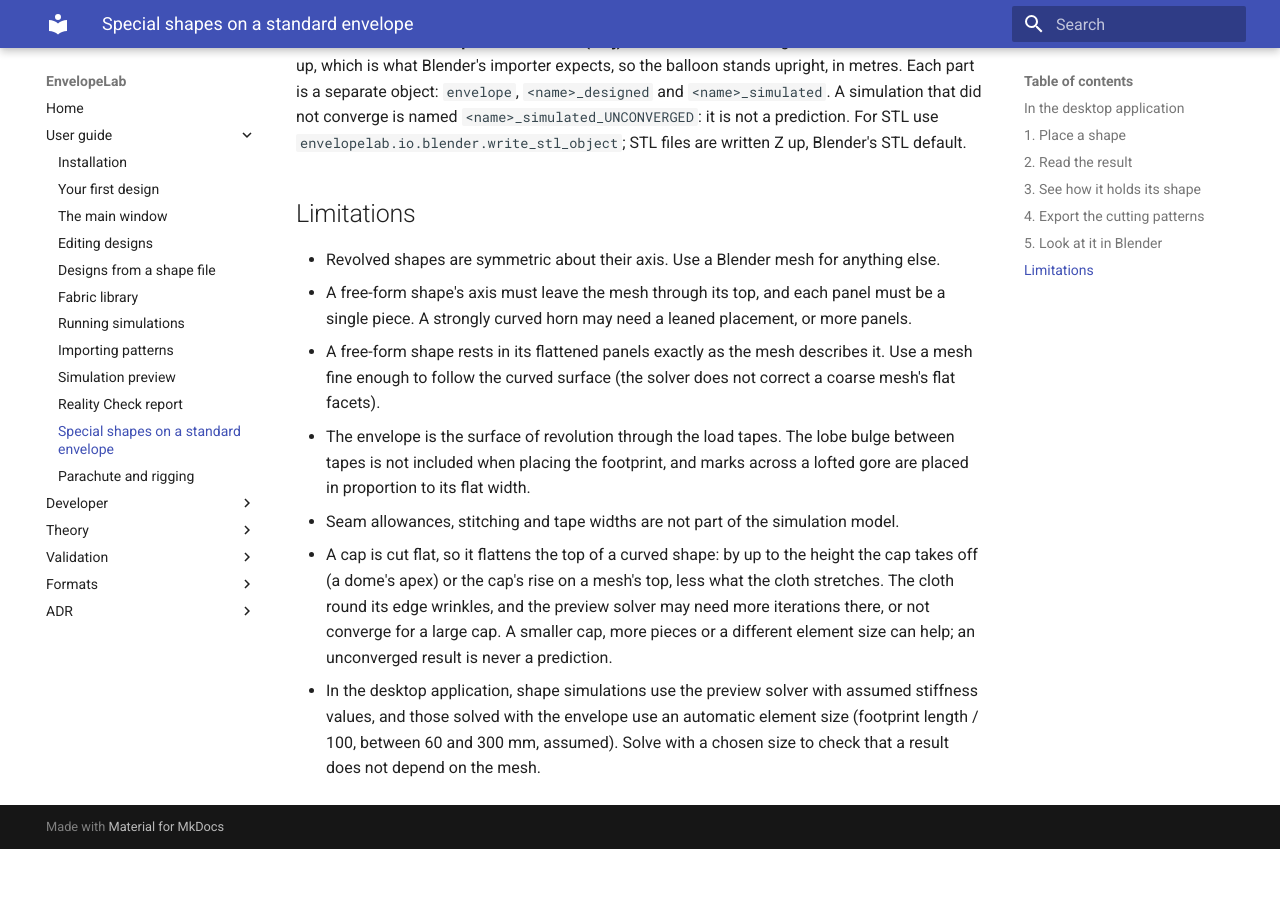
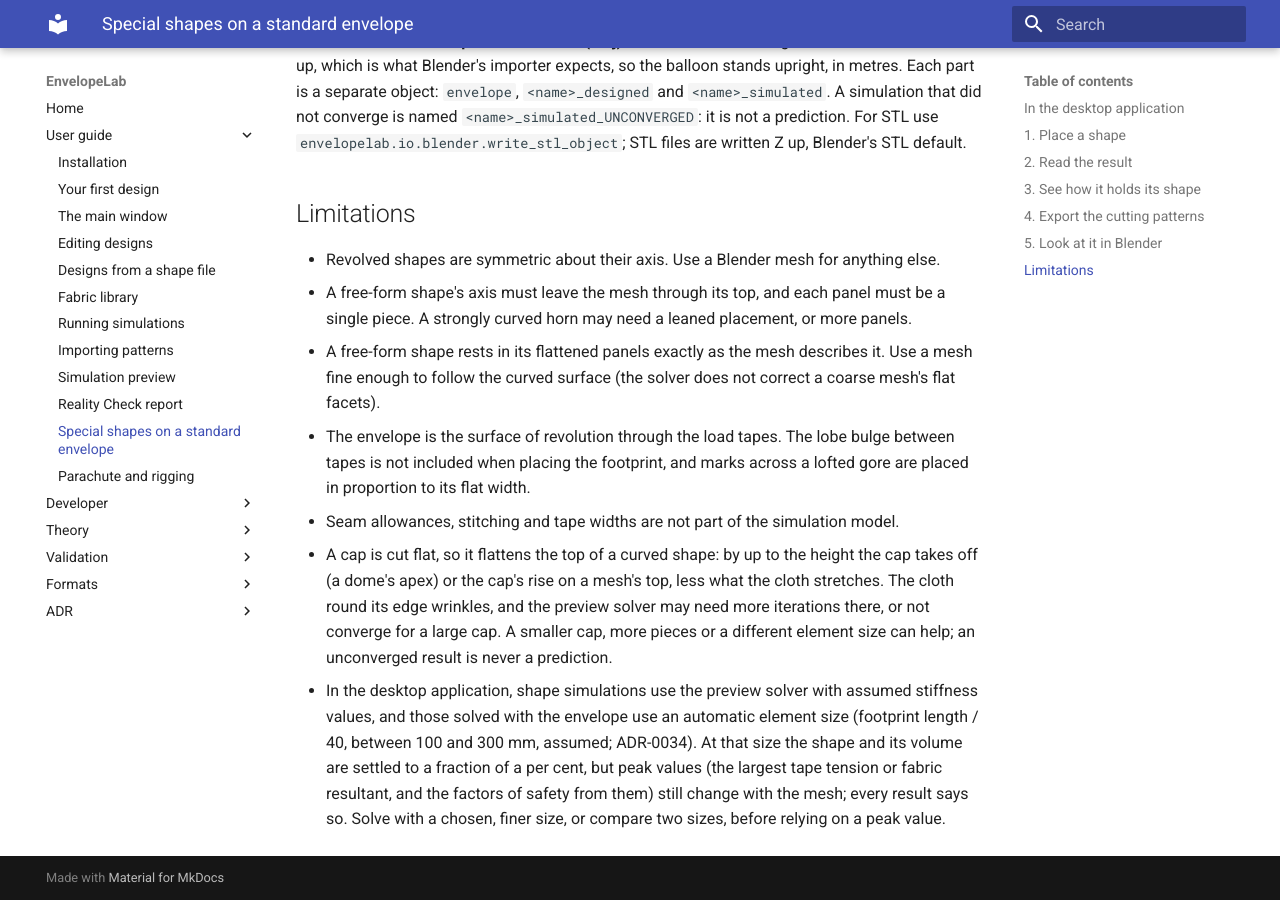
Before and after one commit to ekoenig4/EnvelopeLab, an MkDocs documentation site: the page built from docs/user/special-shape-primitives.md, in a window 1280 px wide and 900 px high, scrolled down 7831 px. Built offline with MkDocs 1.6.1 and Material for MkDocs 9.7.7, drawn with Linux system fonts in a browser that asks for light colours; before the commit the page ends 8680 px from its top, so only the background shows below that; some of the changed text lies outside the part shown.

Commit message:
feat(project): size shape meshes from a study, warn that peaks are local
The automatic element size of a shape solved with the envelope was
footprint length / 100, 60 to 300 mm (ADR-0030, assumed, no study). With
the shapes converging (ADR-0033), a mesh study on the user's Smalley 90K
alien design (its own mesh shapes, preview, one shape at a time):

  antenna  150/120/90/60 mm: height 3.263/3.260/3.258/3.254 m,
           solve 24/51/96/333 s, rim tape max 53.8/53.1/51.6/47.7 N
  eye pod  400/300/229/160 mm: height 1.180/1.178/1.176/1.178 m,
           solve 9/23/70/139 s, rim tape max 162.9/177.2/180.2/189.1 N

The shape settles within 0.3 % at coarse sizes; the peak tape tension is
local and keeps moving. The rule is now footprint length / 40, 100 to
300 mm (ADR-0034; 300 mm kept: at 400 mm the eye pod's rim-tape peak was
10 % low, at 300 mm 2 %). Every shape result now carries a
peak_values_mesh_dependent warning (peak tensions, resultants and their
factors of safety depend on the element size).

On the alien design, all four shapes in parallel (c6b33bb): 374 s at the
old sizes (60 / 229 mm) -> 105 s at the new (100 / 300 mm), all
converged; heights 3.2583 vs 3.2536 m (antenna), 1.1778 vs 1.1765 m
(eye pod).

Tests: test_shape_runs (rule and warning), test_project_shapes,
tests/gui/test_gui_shapes.py: 51 passed. mkdocs --strict builds.

Co-Authored-By: Claude Opus 5.5 <noreply@anthropic.com>
Claude-Session: https://claude.ai/code/session_01Tiox1Teu3kr5QMcySLkL8U

```diff
--- a/docs/user/special-shape-primitives.md
+++ b/docs/user/special-shape-primitives.md
@@ -79,7 +79,7 @@ both come back when you change mode. The screen has three columns:
 5. Every placed shape that has a feed hole is **simulated with the envelope**: **Run
    Preview** and **Run CalculiX** solve the envelope and then each shape with the same
    solver, its skin sewn from the cut pieces and inflated, at an element size of about
-   1/100 of the footprint length (60 to 300 mm; see
+   1/40 of the footprint length (100 to 300 mm; see
    [Running simulations](running-simulations.md)). On the **Simulation** tab,
    **Simulate shape (preview solver)**
    solves the selected shape on its own, with the element size you choose (finer is
@@ -372,5 +372,8 @@ default.
   different element size can help; an unconverged result is never a prediction.
 * In the desktop application, shape simulations use the preview solver with assumed
   stiffness values, and those solved with the envelope use an automatic element size
-  (footprint length / 100, between 60 and 300 mm, assumed). Solve with a chosen size to
-  check that a result does not depend on the mesh.
+  (footprint length / 40, between 100 and 300 mm, assumed; ADR-0034). At that size the
+  shape and its volume are settled to a fraction of a per cent, but peak values (the
+  largest tape tension or fabric resultant, and the factors of safety from them) still
+  change with the mesh; every result says so. Solve with a chosen, finer size, or compare
+  two sizes, before relying on a peak value.
--- a/mkdocs.yml
+++ b/mkdocs.yml
@@ -82,6 +82,7 @@ nav:
       - ADR-0031: adr/ADR-0031-shapes-solved-with-the-envelope.md
       - ADR-0032: adr/ADR-0032-special-shape-caps.md
       - ADR-0033: adr/ADR-0033-energy-consistent-wrinkle-direction.md
+      - ADR-0034: adr/ADR-0034-shape-mesh-size-from-a-study.md
 theme:
   name: material
 markdown_extensions:
```
Also changed, not shown: CHANGELOG.md (+6 -0 lines), docs/adr/ADR-0034-shape-mesh-size-from-a-study.md (added, +43 -0 lines), docs/user/running-simulations.md (+3 -2 lines), 2 other files.
